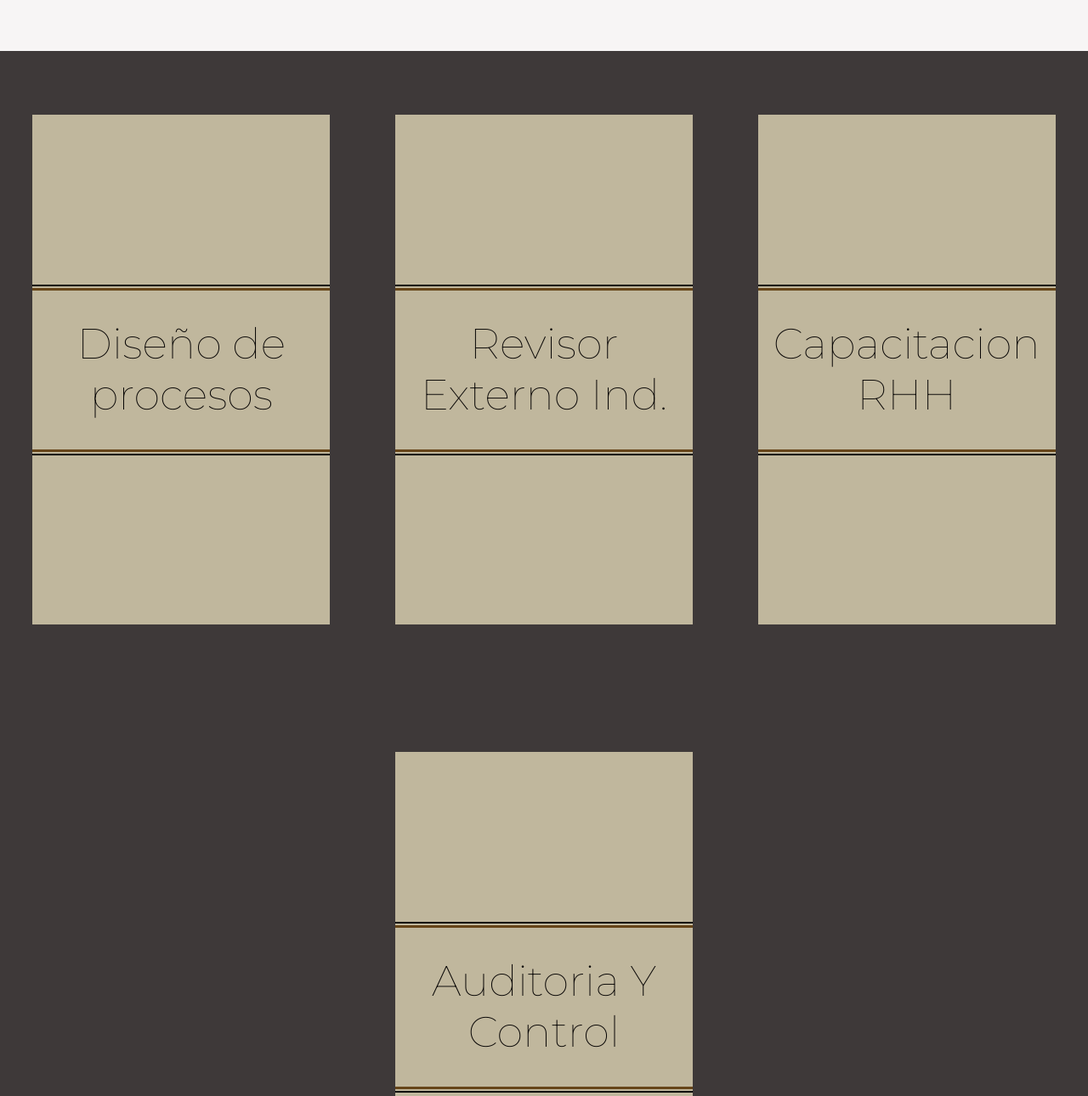
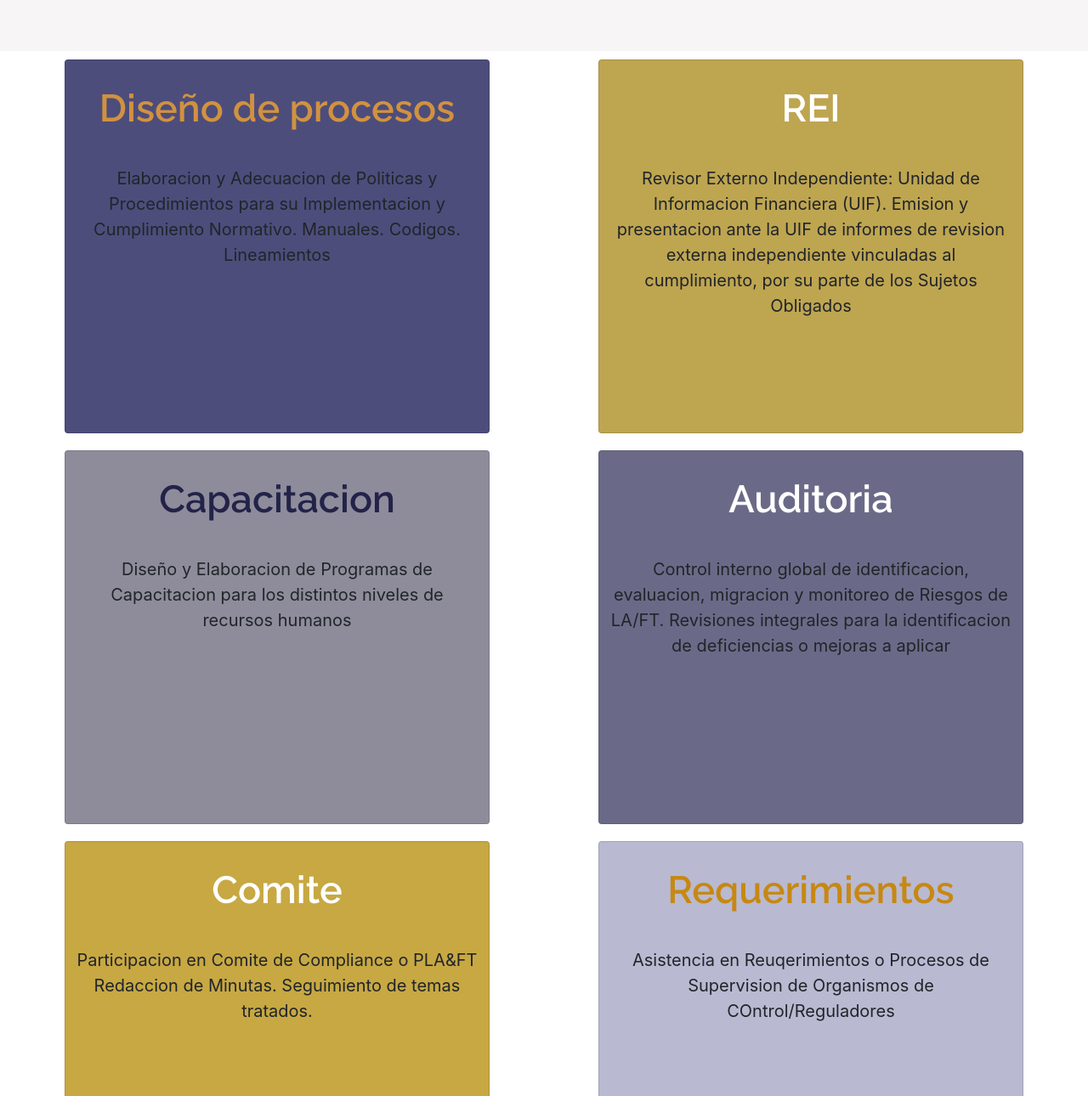
Before and after one commit to Francisco543/EstudioPalomeque, a React (Create React App) app: page /app in a window 1280 px wide. Shown: the part 1510-2800 px from the top of the page at 85% size. Built offline with nearby package versions, Linux system fonts and the light colour scheme; a web font is replaced by a local one.

Commit message:
Pagina reciclada 2

```diff
--- a/public/index.html
+++ b/public/index.html
@@ -37,9 +37,8 @@ rel="stylesheet">
 <!-- https://material.io/resources/icons/?style=twotone -->
 <link href="https://fonts.googleapis.com/css2?family=Material+Icons+Two+Tone"
 rel="stylesheet">
+<link href="https://fonts.googleapis.com/css2?family=Raleway:wght@600&display=swap" rel="stylesheet"
 
-
-    <title>E.P</title>
   </head>
   <body>
     <noscript>You need to enable JavaScript to run this app.</noscript>
--- a/src/components/AppContainer.jsx
+++ b/src/components/AppContainer.jsx
@@ -7,6 +7,7 @@ import Section2 from './Section2'
 import Section3 from './Section3'
 import Footer from './Footer'
 import Carousel from './Carousel'
+import Sectores from './Sectores'
 const Container = styled.div`
     display: flex;
     flex-direction: column;
@@ -15,26 +16,18 @@ const Container = styled.div`
     justify-content:space-between;
     flex-wrap: wrap;
     margin-top: 0;
-
 `
-
 const AppContainer = () => {
     return (
-
     <Container  id="app">
-
     <Nav></Nav>
     <Carousel></Carousel>
     <Main ></Main>
-    <Section2></Section2>
-
+    <Sectores></Sectores>
     <Section3></Section3>
     <Footer></Footer>
     <Background></Background>
-
     </Container>
-
      );
 }
-
 export default AppContainer;
--- a/src/components/Carousel.jsx
+++ b/src/components/Carousel.jsx
@@ -16,14 +16,12 @@ const StyledImg = styled.img`
   width:100%;
 
 `
-
 const CarrouselDiv = styled.div`
     display: flex;
     flex-direction: row;
     justify-content: center;
 
 `;
-
 
 const Carousel = () => {
     return (
--- a/src/components/Footer.jsx
+++ b/src/components/Footer.jsx
@@ -13,7 +13,6 @@ const FooterContainer = styled.div`
 
 
 `;
-
 const UlDiv= styled.div`
     display: flex;
     flex-direction: column;
@@ -26,7 +25,6 @@ const UlDiv= styled.div`
 
 
 `;
-
 const FooterItemT = styled.h1`
     color:#eeebe7;
     font-family: 'Montserrat', sans-serif;
@@ -34,7 +32,6 @@ const FooterItemT = styled.h1`
             font-size: 20px;
         }
 `
-
 const FooterItem = styled.ul`
     list-style: none;
     padding: 0;
--- a/src/components/Main.jsx
+++ b/src/components/Main.jsx
@@ -98,7 +98,6 @@ const DescripcionColumn2 = styled.p`
 
     color: black;
 `;
-
 const Main = () => {
     Aos.init();
     return (
@@ -109,7 +108,6 @@ const Main = () => {
                 <ImageFooter>Eugenia Palomeque</ImageFooter>
             </ImageDiv>
             < DescripcionContainer data-aos="fade-up">
-
                 <NavItemSection>
                     <TituloDescripcion>Estudio Juridico Palomeque & Asociados</TituloDescripcion>
                     <Descripcion>Estudio Jurídico especializado en Prevención del Lavado de Activos y la Financiación del Terrorismo.<br/>
--- a/src/components/Section3.jsx
+++ b/src/components/Section3.jsx
@@ -20,9 +20,10 @@ const FormularioDivItem = styled.div`
 `;
 const TituloFormuladio = styled.h1`
     font-size: 100px;
-    font-family: "adobe-garamond-pro", serif;
+    font-family: 'Raleway', sans-serif;
+    color: #585142;
     font-style: italic;
-    color: #292925;
+
 `;
 
 const Error = styled.p`
@@ -84,7 +85,7 @@ function enviarEmail(e){
           </FormularioDivItem>
           <FormularioDivItem className="mb-3">
             <label for="exampleFormControlInput1" className="form-label">Telefono:</label>
-            <input type="text" className="form-control" id="exampleFormControlInput1" placeholder="ejemplo@gmail.com" name="phone"></input>
+            <input type="text" className="form-control" id="exampleFormControlInput1" placeholder="" name="phone"></input>
           </FormularioDivItem>
           <FormularioDivItem className="mb-3">
             <label for="exampleFormControlTextarea1" class="form-label" >Mensaje</label>
--- /dev/null
+++ b/src/components/Sectores.jsx
@@ -0,0 +1,38 @@
+import React from 'react';
+import '../estilocards.css';
+
+const Sectores = () => {
+    return (
+<div className="container">
+  <div className="card" id="card1">
+    <h1 className="titulo">Diseño de procesos</h1>
+    <p className="descripcion">Elaboracion y Adecuacion de Politicas y Procedimientos para su Implementacion y Cumplimiento Normativo. Manuales. Codigos. Lineamientos</p>
+  </div>
+
+  <div className="card" id="card2">
+  <h1 className="titulo">REI</h1>
+  <p className="descripcion">Revisor Externo Independiente: Unidad de Informacion Financiera (UIF). Emision y presentacion ante la UIF de informes de revision externa independiente vinculadas al cumplimiento, por su parte de los Sujetos Obligados</p>
+  </div>
+
+  <div className="card" id="card3">
+  <h1 className="titulo">Capacitacion</h1>
+  <p className="descripcion">Diseño y Elaboracion de Programas de Capacitacion para los distintos niveles de recursos humanos</p>
+    </div>
+<div className="card"id="card4">
+<h1 className="titulo">Auditoria</h1>
+  <p className="descripcion">Control interno global de identificacion, evaluacion, migracion y monitoreo de Riesgos de LA/FT. Revisiones integrales para la identificacion de deficiencias o mejoras a aplicar</p>
+    </div>
+<div className="card"id="card5">
+<h1 className="titulo">Comite</h1>
+  <p className="descripcion">Participacion en Comite de Compliance o PLA&FT Redaccion de Minutas. Seguimiento de temas tratados.</p>
+    </div>
+<div className="card"id="card6">
+<h1 className="titulo">Requerimientos</h1>
+  <p className="descripcion">Asistencia en Reuqerimientos o Procesos de Supervision de Organismos de COntrol/Reguladores</p>
+    </div>
+</div>
+    );
+
+}
+
+export default Sectores;
--- /dev/null
+++ b/src/estilocards.css
@@ -0,0 +1,93 @@
+
+
+ .container {
+  display: flex;
+  justify-content: space-around;
+  align-items: center;
+  flex-wrap: wrap;
+  max-width: 100%;
+
+}
+
+.container .card {
+  position: relative;
+  background-color: rgba(255, 253, 253, 0.637);
+  min-width: 400px;
+  max-width: 500px;
+  height: 440px;
+  margin: 10px;
+  transition: 0.5s;
+}
+
+.card:hover {
+    filter:invert();
+}
+
+.container .card .titulo{
+    text-align: center;
+    width: 100%;
+    font-family: 'Raleway', sans-serif;
+    font-size: 45px;
+}
+
+.container .card .descripcion{
+    text-align: center;
+    width: 100%;
+    padding: 10px;
+    font-size: 20px;
+}
+
+
+#card1{
+    background-color: rgb(77, 77, 124);
+}
+
+#card1 .titulo{
+    color:rgb(209, 146, 63);
+
+}
+
+
+
+#card2{
+    background-color: rgb(190, 165, 80);
+}
+
+
+#card2 .titulo{
+    color: #ffffff;
+}
+
+
+#card3{
+    background-color: rgb(142, 140, 155);
+}
+
+#card3 .titulo{
+    color: rgb(35, 35, 73);
+}
+
+
+#card4{
+    background-color: rgb(106, 106, 136);
+}
+#card4 .titulo{
+    color: white;
+}
+
+
+#card5{
+    background-color: rgb(199, 168, 67);
+}
+
+#card5 .titulo{
+    color:white
+}
+
+#card6{
+    background-color: rgb(185, 185, 209);
+}
+
+#card6 .titulo{
+    color: rgb(199, 136, 18);
+}
--- a/src/nav.css
+++ b/src/nav.css
@@ -13,7 +13,6 @@ div.sticky{
             height:250px;
         }
     }
-
 div.sticky:hover {
     transition: 500ms;
     background-color: rgb(240, 240, 240);
```
Also changed, not shown: src/components/Background.jsx (+3 -10 lines), src/logoinicio.png (deleted).
